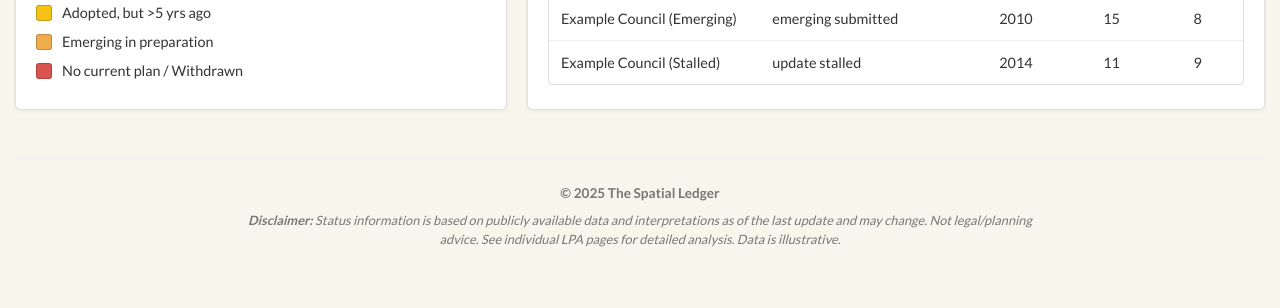
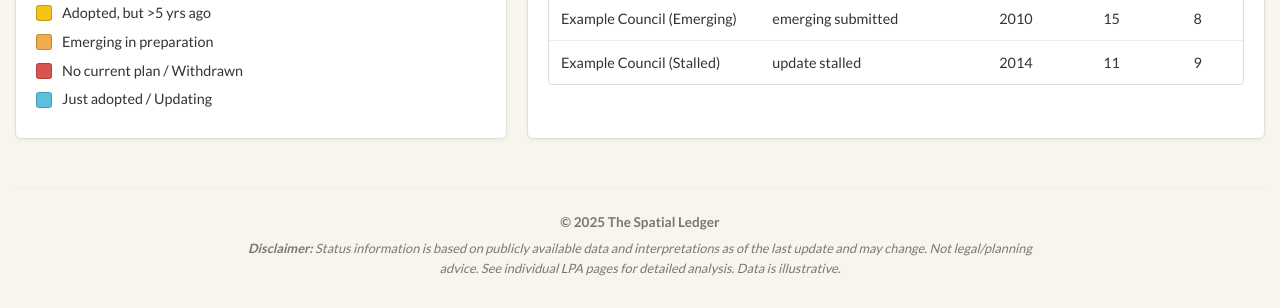
Before and after one commit to tjm25/spatial-ledger.github.io, a website: page status.html in a window 1280 px wide. Shown: the part 743-1051 px from the top of the page. Before the commit the page ends 1022 px from the top, so only its background shows below. Drawn offline with nearby package versions, Linux system fonts and the light colour scheme.

Commit message:
fix: uncomment 'Just adopted / Updating' status label in the dashboard

```diff
--- a/status.html
+++ b/status.html
@@ -66,8 +66,7 @@
                     <label><span class="legend-color adopted_outdated"></span>Adopted, but >5 yrs ago</label> <!-- Matched text from stats -->
                     <label><span class="legend-color emerging_in_progress"></span>Emerging in preparation</label>
                     <label><span class="legend-color withdrawn_or_vacuum"></span>No current plan / Withdrawn</label>
-                    <!-- Add other statuses as needed, e.g., just_adopted_updating -->
-                    <!-- <label><span class="legend-color just_adopted_updating"></span>Just adopted / Updating</label> -->
+                    <label><span class="legend-color just_adopted_updating"></span>Just adopted / Updating</label>
                 </div>
             </section>
 
```
